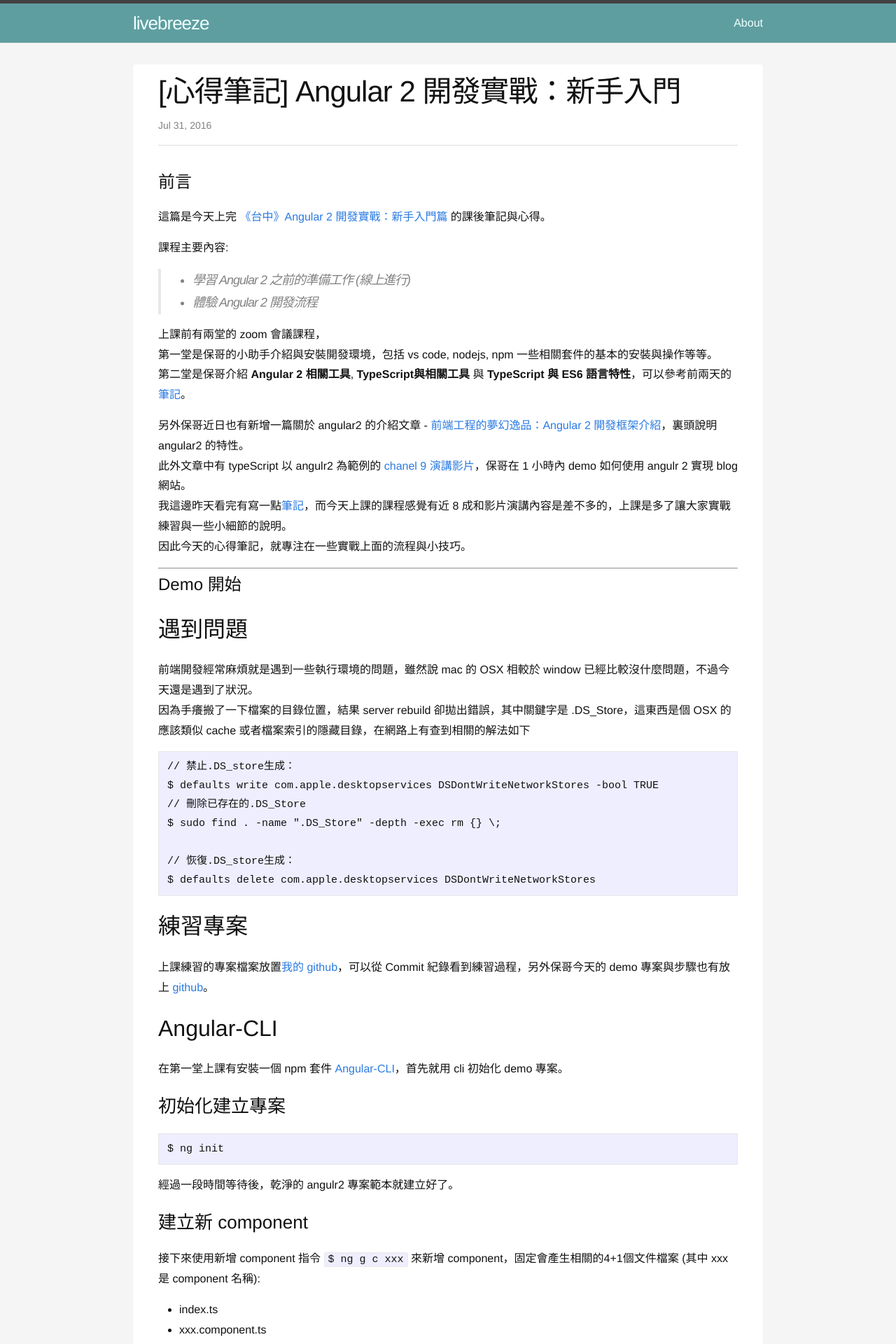
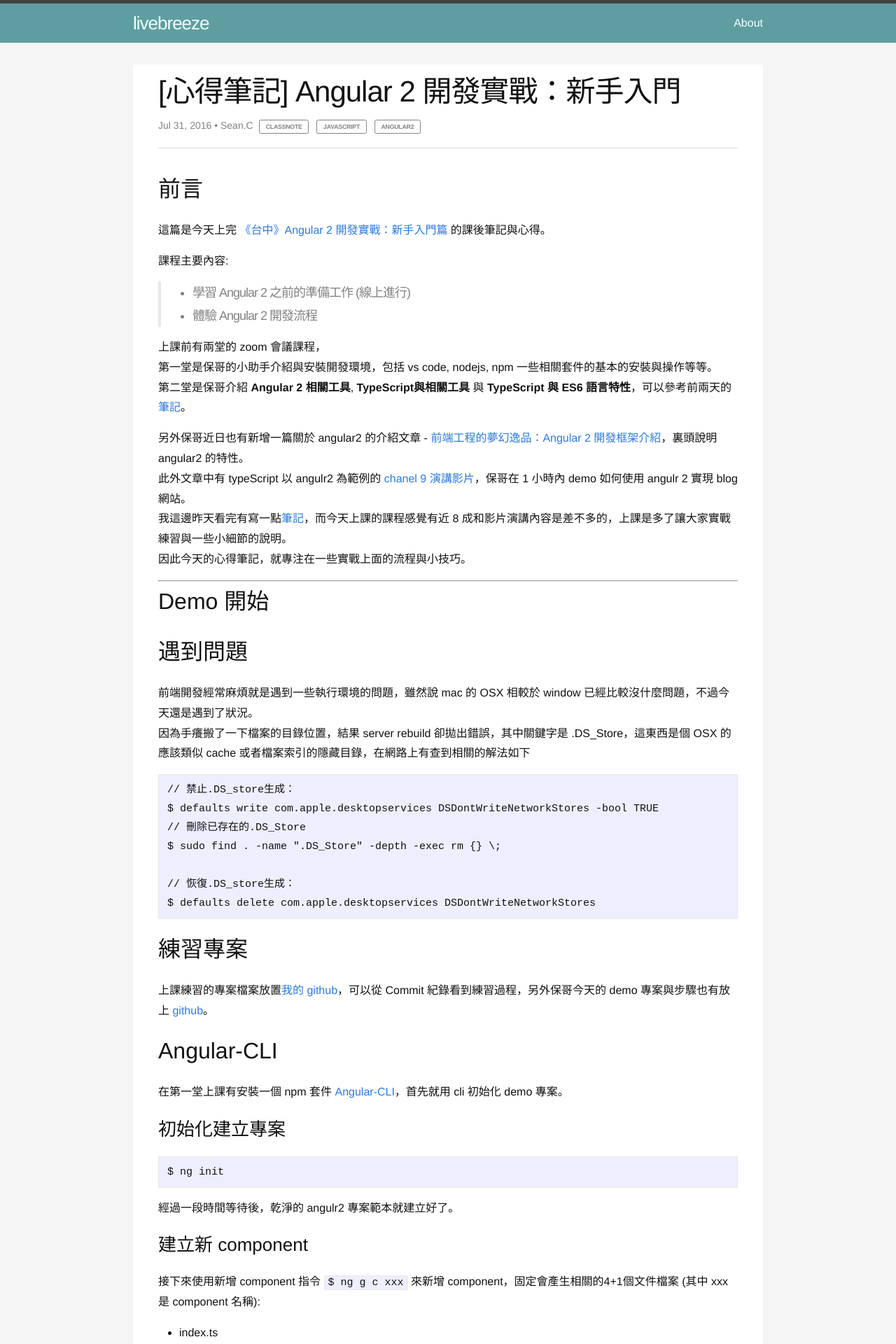
Before and after one commit to livebreeze-zz/livebreeze.github.io, a Jekyll site: the page built from _posts/2016-07-31-ClassReview-Angular2.md, in a window 1280 px wide. Shown: the top 1920 px of the page at 70% size. Built offline with Jekyll 4.4.1, drawn with Linux system fonts in a browser that asks for light colours; some web fonts are replaced; comment, search, counter and statistics services are not loaded; some of the changed text lies outside the part shown.

Commit message:
update layout setting and css

```diff
--- a/_layouts/post.html
+++ b/_layouts/post.html
@@ -5,7 +5,15 @@ layout: default
 
   <header class="post-header">
     <h1 class="post-title" itemprop="name headline">{{ page.title }}</h1>
-    <p class="post-meta"><time datetime="{{ page.date | date_to_xmlschema }}" itemprop="datePublished">{{ page.date | date: "%b %-d, %Y" }}</time>{% if page.author %} • <span itemprop="author" itemscope itemtype="http://schema.org/Person"><span itemprop="name">{{ page.author }}</span></span>{% endif %}</p>
+    <p class="post-meta">
+        <time datetime="{{ page.date | date_to_xmlschema }}" itemprop="datePublished">{{ page.date | date: "%b %-d, %Y" }}</time>
+        {% if page.author %} • <span itemprop="author" itemscope itemtype="http://schema.org/Person"><span itemprop="name">{{ page.author }}</span></span>{% endif %}
+        {% if page.tags %}
+            {% for tag in page.tags %}
+                <span class="page-tag">{{ tag }}</span>
+            {% endfor %}
+        {% endif %}
+    </p>
   </header>
 
   <div class="post-content" itemprop="articleBody">
--- a/_posts/2016-07-31-ClassReview-Angular2.md
+++ b/_posts/2016-07-31-ClassReview-Angular2.md
@@ -3,9 +3,11 @@ layout: post
 title:  "[心得筆記] Angular 2 開發實戰：新手入門"
 date:   2016-07-31 22:05 +0800
 categories: ClassNote
+author: Sean.C
+tag: [classnote, javascript, angular2]
 ---
 
-# 前言
+## 前言
 這篇是今天上完 [《台中》Angular 2 開發實戰：新手入門篇][1] 的課後筆記與心得。
 
 課程主要內容:
@@ -24,7 +26,7 @@ categories: ClassNote
 
 ---
 
-# Demo 開始
+## Demo 開始
 
 ## 遇到問題
 前端開發經常麻煩就是遇到一些執行環境的問題，雖然說 mac 的 OSX 相較於 window 已經比較沒什麼問題，不過今天還是遇到了狀況。
--- a/_sass/_base.scss
+++ b/_sass/_base.scss
@@ -115,7 +115,7 @@ blockquote {
     padding-left: $spacing-unit / 2;
     font-size: 18px;
     letter-spacing: -1px;
-    font-style: italic;
+    // font-style: italic;
 
     > :last-child {
         margin-bottom: 0;
@@ -204,3 +204,24 @@ pre {
         }
     }
 }
+
+
+
+/**
+ * post tag
+ */
+.page-tag {
+    border-radius: 0.3em;
+    border-width: 1px;
+    border-style: solid;
+    border-color: #828282;
+    color: #828282;
+    display: inline-block;
+    font: 600 0.625em/1.5 Helvetica, Arial, sans-serif;
+    letter-spacing: -0.025em;
+    margin-bottom: 0.6em;
+    margin-left: 0.5em;
+    margin-right: 0.3em;
+    padding: 0.3em 1em 0.2em;
+    text-transform: uppercase;
+}
```
Also changed, not shown: other parts of _posts/2016-07-31-ClassReview-Angular2.md (+6 -1 lines).
